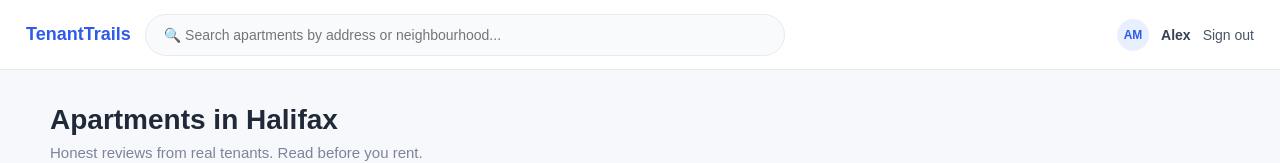
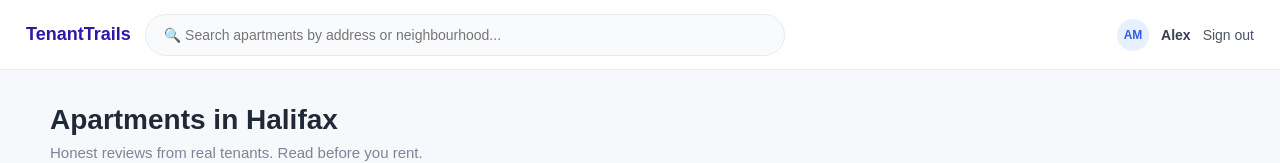
Before and after one commit to MostafaaAbdelaziz/TenantTrails, a React (Vite) app: page /signin in a window 1280 px wide. Both pictures are taken after typing "name@example.com", "Sample123" into the empty fields and a click on the button "Sign In". Shown: the top 163 px of the page. Built offline with nearby package versions, Linux system fonts and the light colour scheme; a web font is replaced by a local one.

Commit message:
fixed logo (wrong blue)

```diff
--- a/src/index.css
+++ b/src/index.css
@@ -269,7 +269,7 @@ body {
 .dashboard-brand {
   font-size: 18px;
   font-weight: 700;
-  color: #2f5bea;
+  color: #3116A7;
 }
 
 .dashboard-searchbar {
```
